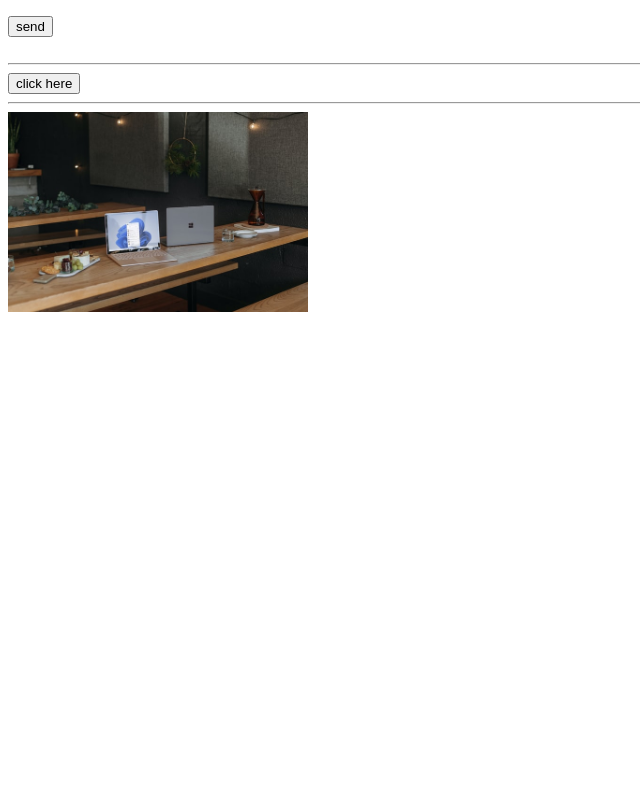
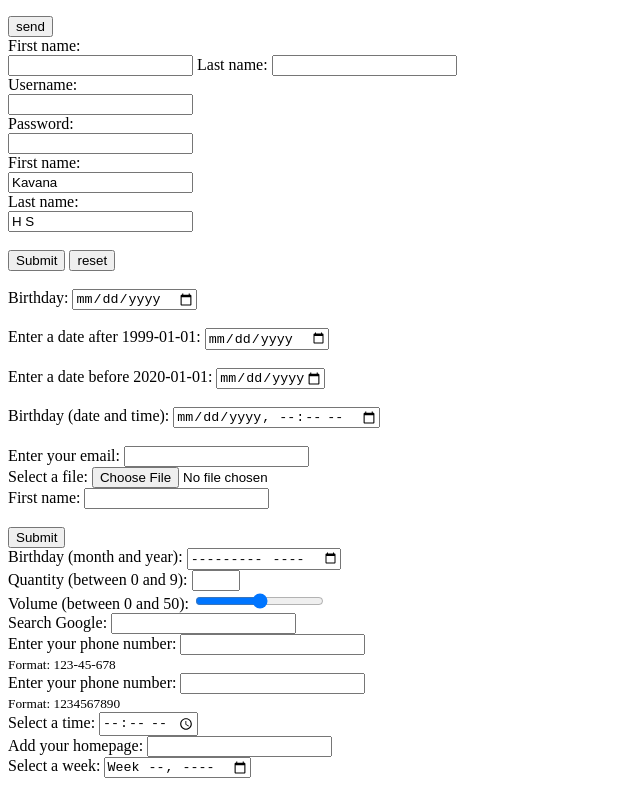
Before and after one commit to KavanaHS/BGSVSIT, a plain HTML site: page HTML_Basics/index.html in a window 1280 px wide. Shown: the part 1212-2000 px from the top of the page, without its empty margins (0-640 px from the left). Before the commit the page ends 1536 px from the top, so only its background shows below. Drawn offline with Linux system fonts and the light colour scheme.

Commit message:
Assignment 1

```diff
--- a/HTML_Basics/index.html
+++ b/HTML_Basics/index.html
@@ -111,7 +111,93 @@
         </div>
         <br>
         <input type="submit" value="send">
-
+        <br>
+        <!-- input type text -->
+        <label for="fname">First name:</label><br>
+        <input type="text" id="fname" name="Kavana">
+        <label for="lname">Last name:</label>
+        <input type="text" id="lname" name="H S">
+        <br>
+        <!-- i/p type password -->
+        <label for="username">Username:</label><br>
+        <input type="text" id="username" name="username"><br>
+        <label for="pwd">Password:</label><br>
+        <input type="password" id="pwd" name="pwd">
+        <br>
+        <!-- i/p type reset -->
+        <label for="fname">First name:</label><br>
+        <input type="text" id="fname" name="fname" value="Kavana"><br>
+        <label for="lname">Last name:</label><br>
+        <input type="text" id="lname" name="lname" value="H S"><br><br>
+        <input type="submit" value="Submit">
+        <input type="reset" value="reset">
+        <br>
+        <br>
+        <!-- i/p type date -->
+        <label for="birthday">Birthday:</label>
+        <input type="date" id="birthday" name="birthday">
+        <br><br>
+        <!-- i/p type date min & max-->
+        <label for="datemin">Enter a date after 1999-01-01:</label>
+        <input type="date" id="datemin" name="datemin" min="1998-12-31"><br><br>
+        <label for="datemax">Enter a date before 2020-01-01:</label>
+        <input type="date" id="datemax" name="datemax" max="2020-01-02">
+        <br><br>
+        <!--i/p date time -->
+        <label for="birthdaytime">Birthday (date and time):</label>
+        <input type="datetime-local" id="birthdaytime" name="birthdaytime">
+        <br><br>
+        <!-- i/ptype email -->
+        <label for="email">Enter your email:</label>
+        <input type="email" id="email" name="email">
+        <br>
+        <!-- i/p type file -->
+        <label for="myfile">Select a file:</label>
+        <input type="file" id="myfile" name="myfile">
+        <br>
+        <!-- i/p type hidden -->
+        <label for="fname">First name:</label>
+        <input type="text" id="fname" name="fname"><br><br>
+        <input type="hidden" id="custId" name="custId" value="3487">
+        <input type="submit" value="Submit">
+        <br>
+        <!-- i/p type month -->
+        <label for="bdaymonth">Birthday (month and year):</label>
+        <input type="month" id="bdaymonth" name="bdaymonth">
+        <br>
+        <!-- i/pt number -->
+        <label for="quantity">Quantity (between 0 and 9):</label>
+        <input type="number" id="quantity" name="quantity" min="1" max="5">
+        <br>
+        <!-- i/pt range (volume) -->
+        <label for="vol">Volume (between 0 and 50):</label>
+        <input type="range" id="vol" name="vol" min="0" max="50">
+        <br>
+        <!-- i/pt search -->
+        <label for="gsearch">Search Google:</label>
+        <input type="search" id="gsearch" name="gsearch">
+        <br>
+        <!-- i/pt telephone -->
+        <label for="phone">Enter your phone number:</label>
+        <input type="tel" id="phone" name="phone" pattern="[0-9]{3}-[0-9]{2}-[0-9]{3}"><br>
+        <small>Format: 123-45-678</small>
+        <br>
+        <!-- i/pt mobile -->
+        <label for="phone">Enter your phone number:</label>
+        <input type="mobile" id="phone" name="phone" pattern="[0-9]{1}[0-9]{1}[0-9]{1}[0-9]{1}[0-9]{1}[0-9]{1}[0-9]{1}[0-9]{1}[0-9]{1}[0-9]{1}"><br>
+        <small>Format: 1234567890</small>
+        <br>
+        <!-- i/pt time -->
+        <label for="appt">Select a time:</label>
+        <input type="time" id="appt" name="appt">
+        <br>
+        <!-- i/pt url -->
+        <label for="homepage">Add your homepage:</label>
+        <input type="url" id="homepage" name="homepage">
+        <br>
+        <!-- i/pt week -->
+        <label for="week">Select a week:</label>
+        <input type="week" id="week" name="week">
     </form>
     <br>
     <hr>
@@ -121,5 +207,7 @@
     <hr>
     <!-- img tag -->
     <img src="images/windows-ACWCQs6KXcw-unsplash.jpg" alt="computer"width="300" height="200">
+    <br>
+
 </body>
 </html>
```
